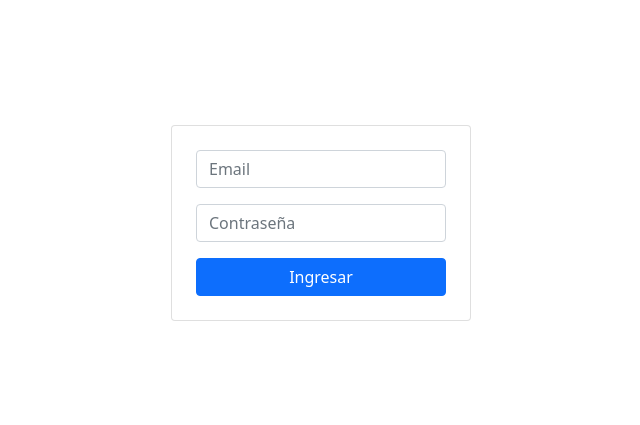
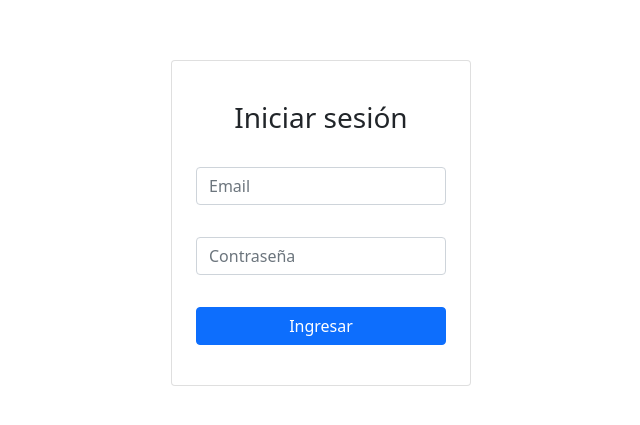
Before and after one commit to DeepSantinity/login-bootstrap-local, a plain HTML site: page index.html in a window 1280 px wide. Shown: the part 177-602 px from the top of the page, without its empty margins (319-959 px from the left). Drawn offline with Linux system fonts and the light colour scheme.

Commit message:
se mejora espaciado del formulario

```diff
--- a/index.html
+++ b/index.html
@@ -11,10 +11,11 @@
 
     <div class="container d-flex justify-content-center align-items-center vh-100">
         <div class="card p-4" style="width: 300px;">
-<input type="email" class="form-control mb-3" placeholder="Email">
-<input type="password" class="form-control mb-3" placeholder="Contraseña">
-<button class="btn btn-primary w-100">Ingresar</button>
-</div>
+            <h3 class="text-center mb-3 mt-3">Iniciar sesión</h3>
+            <input type="email" class="form-control mb-3 mt-3" placeholder="Email">
+            <input type="password" class="form-control mb-3 mt-3" placeholder="Contraseña">
+            <button class="btn btn-primary w-100 mb-3 mt-3">Ingresar</button>
+    </div>
 
 </div>
 
```
